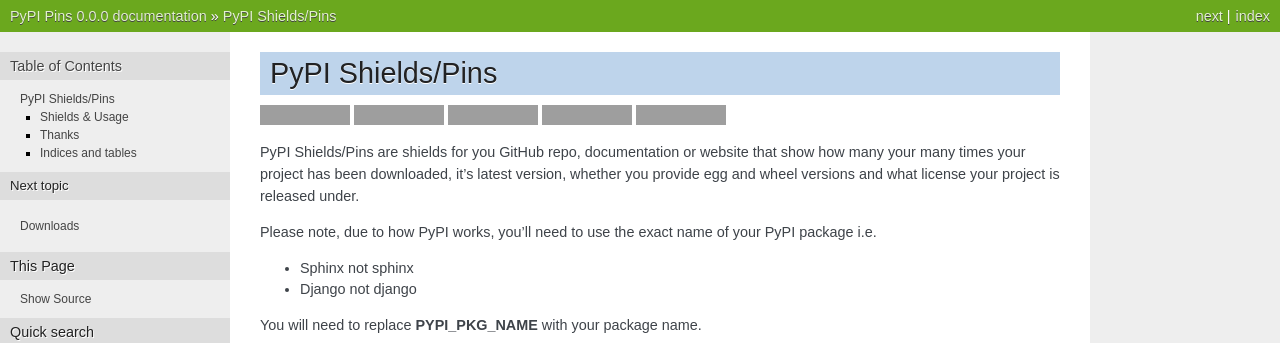
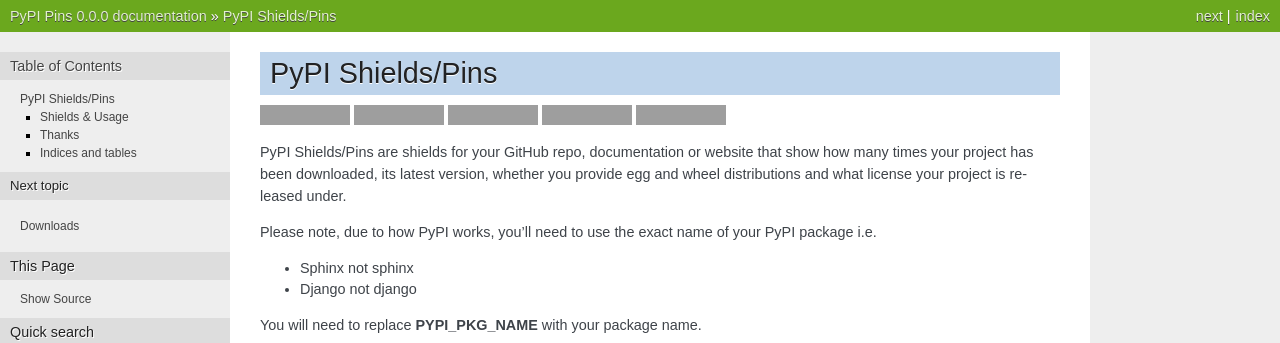
Before and after one commit to badges/pypipins, a Sphinx documentation site: the page built from docs/source/index.rst, in a window 1280 px wide, cut to the strip 0-343 px from the top of the page. Built offline with Sphinx 7.4.7, drawn with Linux system fonts in a browser that asks for light colours; grey boxes are pictures that could not be loaded.

Commit message:
Handful of doc fixes

```diff
--- a/docs/source/index.rst
+++ b/docs/source/index.rst
@@ -17,9 +17,9 @@
 .. image:: https://pypip.in/license/blackhole/badge.png
         :target: https://pypi.python.org/pypi/blackhole/
 
-PyPI Shields/Pins are shields for you GitHub repo, documentation or website that show
-how many your many times your project has been downloaded, it's latest version, whether
-you provide egg and wheel versions and what license your project is released under.
+PyPI Shields/Pins are shields for your GitHub repo, documentation or website that show
+how many times your project has been downloaded, its latest version, whether
+you provide egg and wheel distributions and what license your project is released under.
 
 Please note, due to how PyPI works, you'll need to use the exact name of your PyPI package
 i.e.
```
